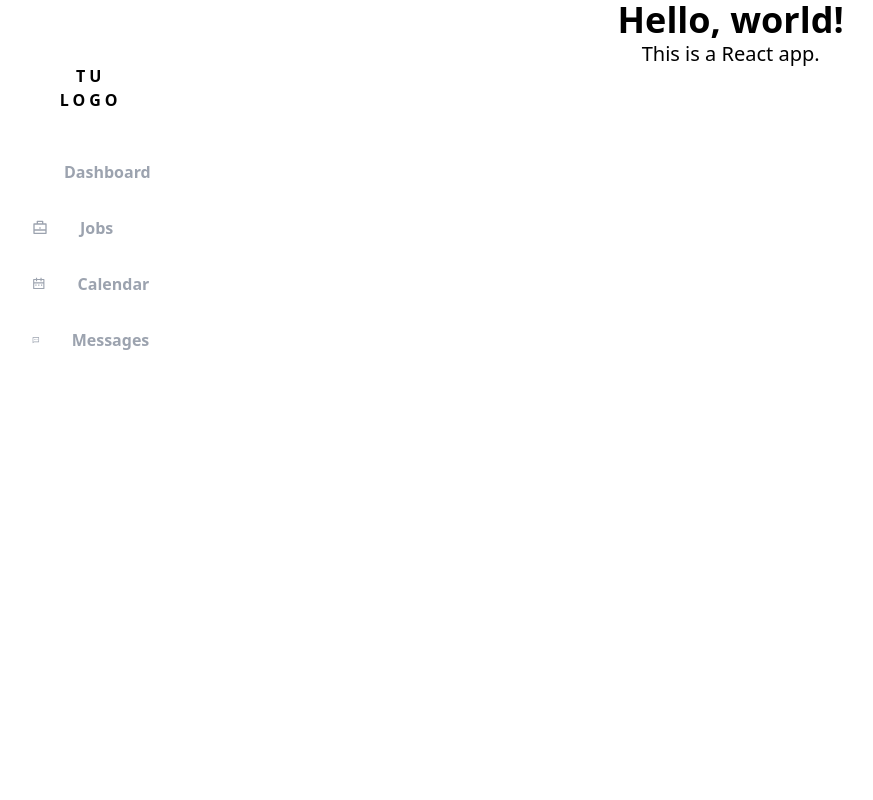
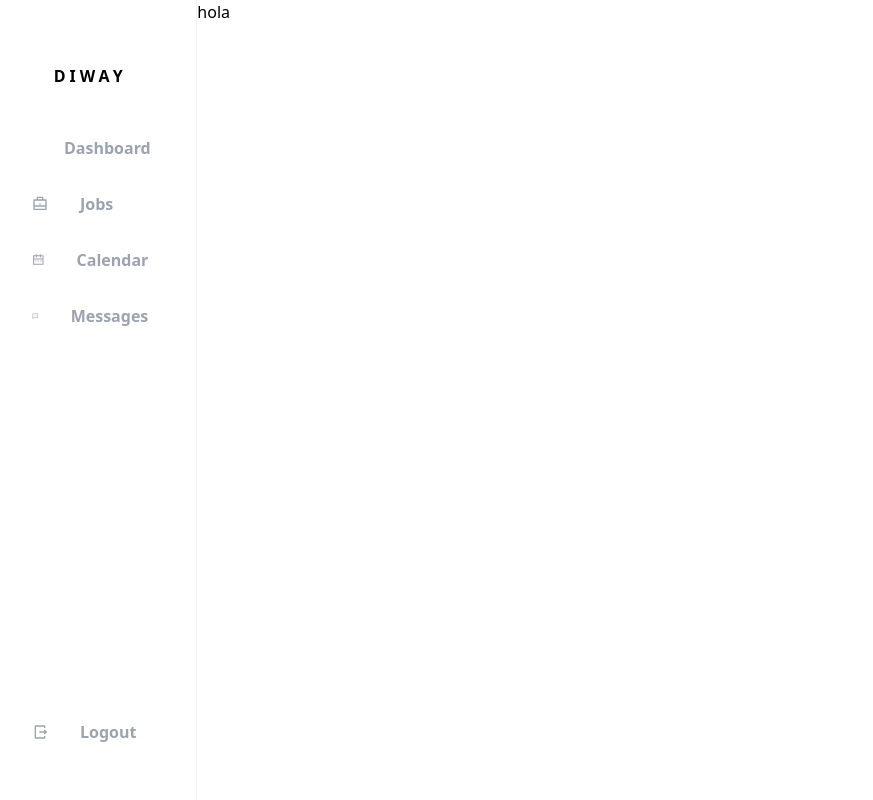
Before and after one commit to valerepetto14/digital-menu-dashboard, a React (Vite) app: page / in a window 1280 px wide. Shown: the top 800 px of the page, without its empty margins (16-889 px from the left). Built offline with nearby package versions, Linux system fonts and the light colour scheme.

Commit message:
some advances in the sidebar

```diff
--- a/src/App.jsx
+++ b/src/App.jsx
@@ -1,71 +1,24 @@
-import {
-  RiDashboardLine,
-  RiBriefcaseLine,
-  RiCalendar2Line,
-  RiMessage2Line,
-  RiLogoutBoxRLine,
-} from "react-icons/ri";
+import { useState } from "react";
+import Sidebar from "./components/sidebar";
+import { RiMenu3Fill, RiCloseLine } from "react-icons/ri";
 
 function App() {
+  const [sidebarOpen, setSidebarOpen] = useState(false);
+
+  const toggleSidebar = () => {
+    setSidebarOpen(!sidebarOpen);
+  };
+
   return (
-    <div className="min-h-screen grid grid-cols-6">
-      <div className="col-span-1 p-8">
-        <div className="text-center p-8">
-          <h1 className="uppercase font-bold tracking-[4px]">Tu logo</h1>
-        </div>
-        {/* MENU */}
-        <div className="h-[800px] flex flex-col justify-between">
-          <nav>
-            <ul>
-              <li>
-                <a
-                  href="#"
-                  className="flex items-center gap-4 hover:bg-purple-700 p-4 text-gray-400 font-semibold hover:text-white rounded-lg transition-colors"
-                >
-                  <RiDashboardLine className="mr-4" />
-                  Dashboard
-                </a>
-                <a
-                  href="#"
-                  className="flex items-center gap-4 hover:bg-purple-700 p-4 text-gray-400 font-semibold hover:text-white rounded-lg transition-colors"
-                >
-                  <RiBriefcaseLine className="mr-4" />
-                  Jobs
-                </a>
-                <a
-                  href="#"
-                  className="flex items-center gap-4 hover:bg-purple-700 p-4 text-gray-400 font-semibold hover:text-white rounded-lg transition-colors"
-                >
-                  <RiCalendar2Line className="mr-4" />
-                  Calendar
-                </a>
-                <a
-                  href="#"
-                  className="flex items-center gap-4 hover:bg-purple-700 p-4 text-gray-400 font-semibold hover:text-white rounded-lg transition-colors"
-                >
-                  <RiMessage2Line className="mr-4" />
-                  Messages
-                </a>
-              </li>
-            </ul>
-          </nav>
-          <div className="flex">
-            <a
-              href="#"
-              className="flex items-center gap-4 hover:bg-purple-700 p-4 text-gray-400 font-semibold hover:text-white rounded-lg transition-colors"
-            >
-              <RiLogoutBoxRLine className="mr-4" />
-              Logout
-            </a>
-          </div>
-        </div>
-      </div>
-      <div className="col-span-5">
-        <div className="flex flex-col items-center">
-          <h1 className="text-4xl font-bold">Hello, world!</h1>
-          <p className="text-xl">This is a React app.</p>
-        </div>
-      </div>
+    <div className="min-h-screen grid grid-cols-1 lg:grid-cols-6">
+      <Sidebar sideBarIsOpen={sidebarOpen} />
+      <button
+        onClick={toggleSidebar}
+        className="z-50 absolute bottom-5 right-5 p-3 bg-purple-600 rounded-full text-white text-2xl lg:hidden block"
+      >
+        {sidebarOpen ? <RiCloseLine /> : <RiMenu3Fill />}
+      </button>
+      <h1>hola</h1>
     </div>
   );
 }
--- /dev/null
+++ b/src/components/sidebar.jsx
@@ -0,0 +1,71 @@
+import {
+  RiDashboardLine,
+  RiBriefcaseLine,
+  RiCalendar2Line,
+  RiMessage2Line,
+  RiLogoutBoxRLine,
+} from "react-icons/ri";
+
+const Sidebar = ({ sideBarIsOpen }) => {
+  return (
+    <>
+      <div
+        className={`bg-white z-40 col-span-1 p-8 border-r border-gray-100 fixed lg:static top-0 w-full h-full transition-all ${
+          sideBarIsOpen ? "left-0" : "-left-full"
+        }`}
+      >
+        <div className="text-center p-8">
+          <h1 className="uppercase font-bold tracking-[4px]">DIWAY</h1>
+        </div>
+        {/* MENU */}
+        <div className="flex flex-col justify-between relative">
+          <nav>
+            <ul>
+              <li>
+                <a
+                  href="#"
+                  className="flex items-center gap-4 hover:bg-purple-700 p-4 text-gray-400 font-semibold hover:text-white rounded-lg transition-colors"
+                >
+                  <RiDashboardLine className="mr-4" />
+                  Dashboard
+                </a>
+                <a
+                  href="#"
+                  className="flex items-center gap-4 hover:bg-purple-700 p-4 text-gray-400 font-semibold hover:text-white rounded-lg transition-colors"
+                >
+                  <RiBriefcaseLine className="mr-4" />
+                  Jobs
+                </a>
+                <a
+                  href="#"
+                  className="flex items-center gap-4 hover:bg-purple-700 p-4 text-gray-400 font-semibold hover:text-white rounded-lg transition-colors"
+                >
+                  <RiCalendar2Line className="mr-4" />
+                  Calendar
+                </a>
+                <a
+                  href="#"
+                  className="flex items-center gap-4 hover:bg-purple-700 p-4 text-gray-400 font-semibold hover:text-white rounded-lg transition-colors"
+                >
+                  <RiMessage2Line className="mr-4" />
+                  Messages
+                </a>
+              </li>
+            </ul>
+          </nav>
+        </div>
+        <div className="absolute bottom-10 flex">
+          <a
+            href="#"
+            className="flex items-center gap-4 hover:bg-purple-700 p-4 text-gray-400 font-semibold hover:text-white rounded-lg transition-colors"
+          >
+            <RiLogoutBoxRLine className="mr-4" />
+            Logout
+          </a>
+        </div>
+      </div>
+    </>
+  );
+};
+
+export default Sidebar;
```
